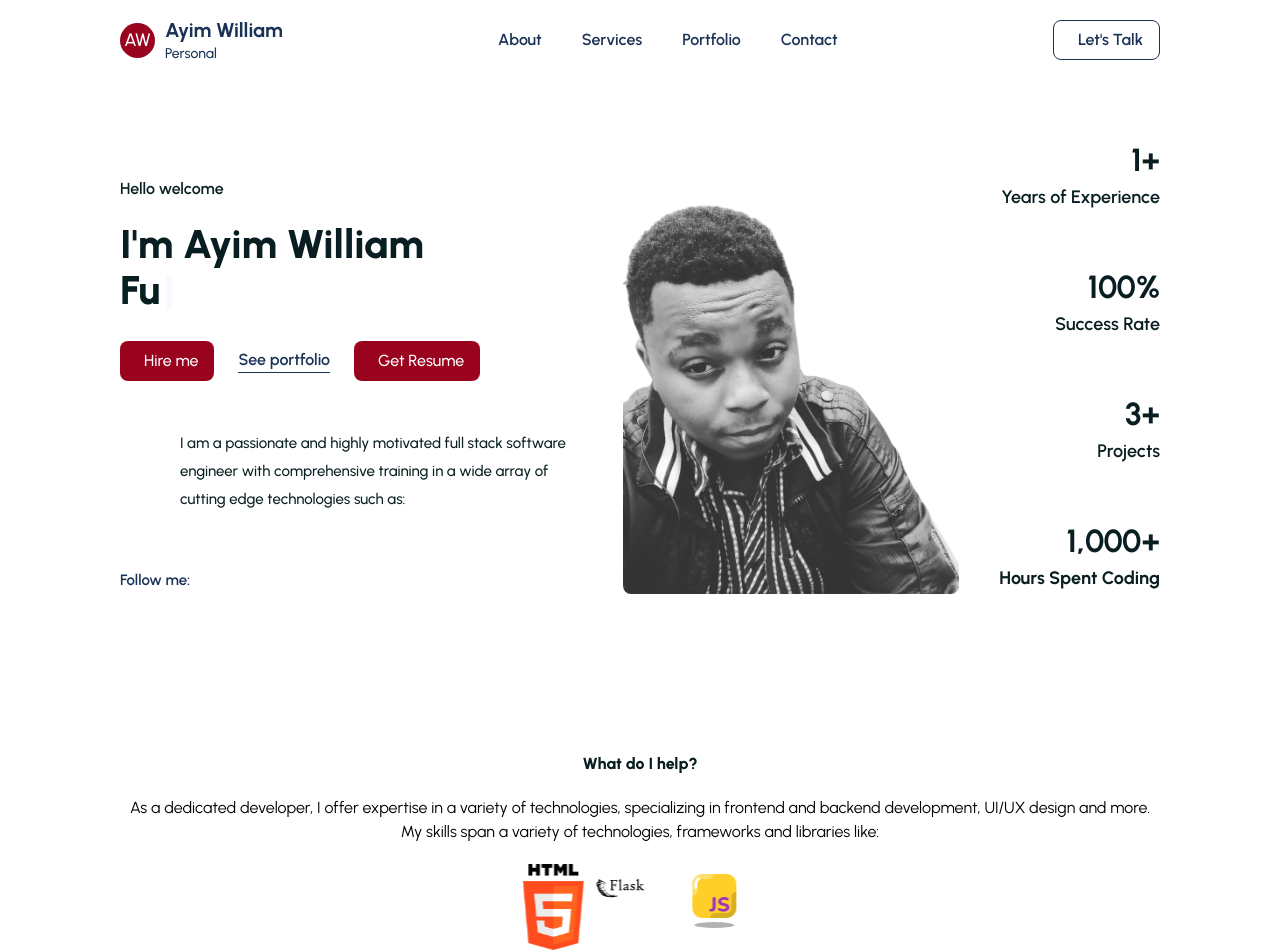
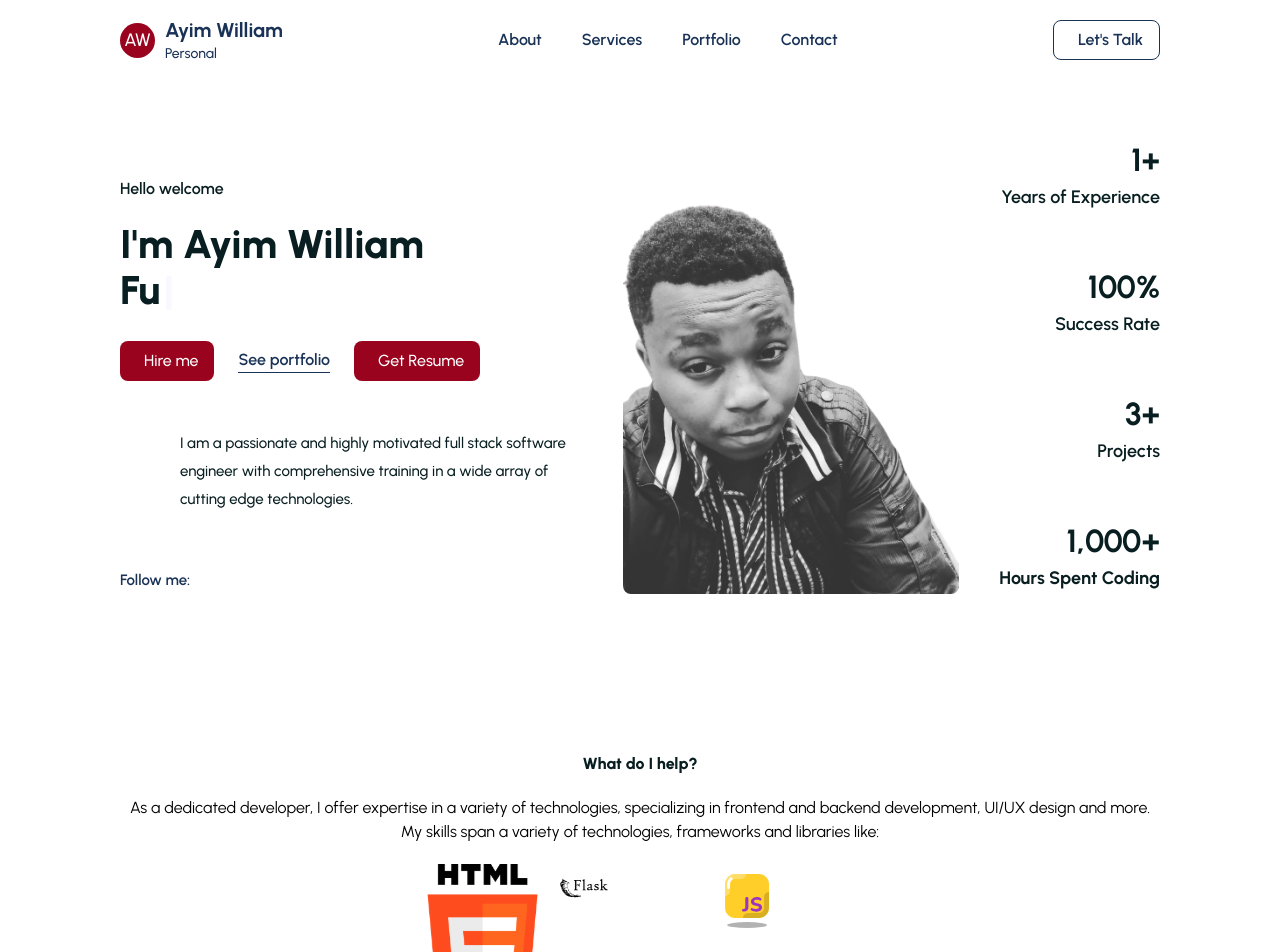
Before and after one commit to BabaMboga/My-PortFolio, a React (Create React App) app in the folder portfolio/: page / in a window 1280 px wide. Shown: the top 952 px of the page. Built offline with nearby package versions, Linux system fonts and the light colour scheme; the HTML template or start-up script is replaced by a standard one.

Commit message:
Changed slider settings

```diff
--- a/portfolio/src/App.css
+++ b/portfolio/src/App.css
@@ -40,8 +40,18 @@ section {
 
 /* Additional css for the carousel */
 .slick-slider{
-    width: 40%;
+    width: 60%;
     margin: 0 auto;
+}
+/* Adjust slider item width for smaller screens */
+.slick-slide {
+    width: 60%;
+    margin: 0 auto;
+}
+
+/* Adjust slider arrows for smaller screens */
+.slick-prev, .slick-next {
+    display: none;
 }
 
 .icon-slide {
@@ -74,6 +84,29 @@ section {
         margin-left: 25%;
         color: #9A031E;
     }
+
+    /* show arrows only on larger screens */
+    .slick-prev, .slick-next {
+        display:block;
+        z-index: 1;
+        position: absolute;
+        top: 50%;
+        transform: translateY(-50%);
+        cursor: pointer;
+        background-color: rgba(0, 0, 0, 0.5);
+        color: white;
+        padding: 10px;
+        border-radius: 50%;
+    }
+
+    .slick-prev {
+        left: 10px;
+    }
+
+    .slick-next {
+        right: 10px;
+    }
+
     .menu {
         width: 100%;
         height: 100%;
--- a/portfolio/src/components/UI/Hero.js
+++ b/portfolio/src/components/UI/Hero.js
@@ -93,7 +93,7 @@ const Hero = () => {
               </span>
               I am a passionate and highly motivated full stack software
               engineer with comprehensive training in a wide array of cutting
-              edge technologies such as:
+              edge technologies.
             </p>
 
             <div className=""></div>
```
